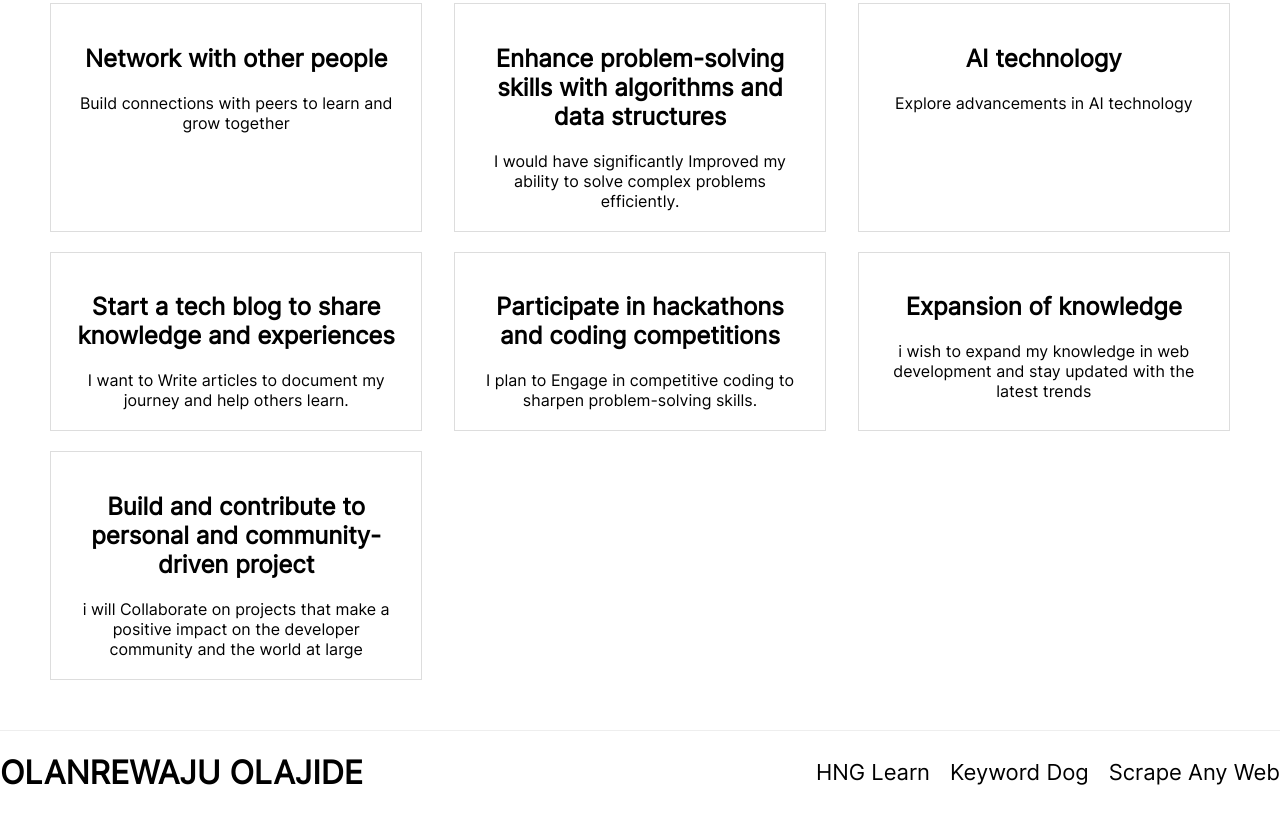
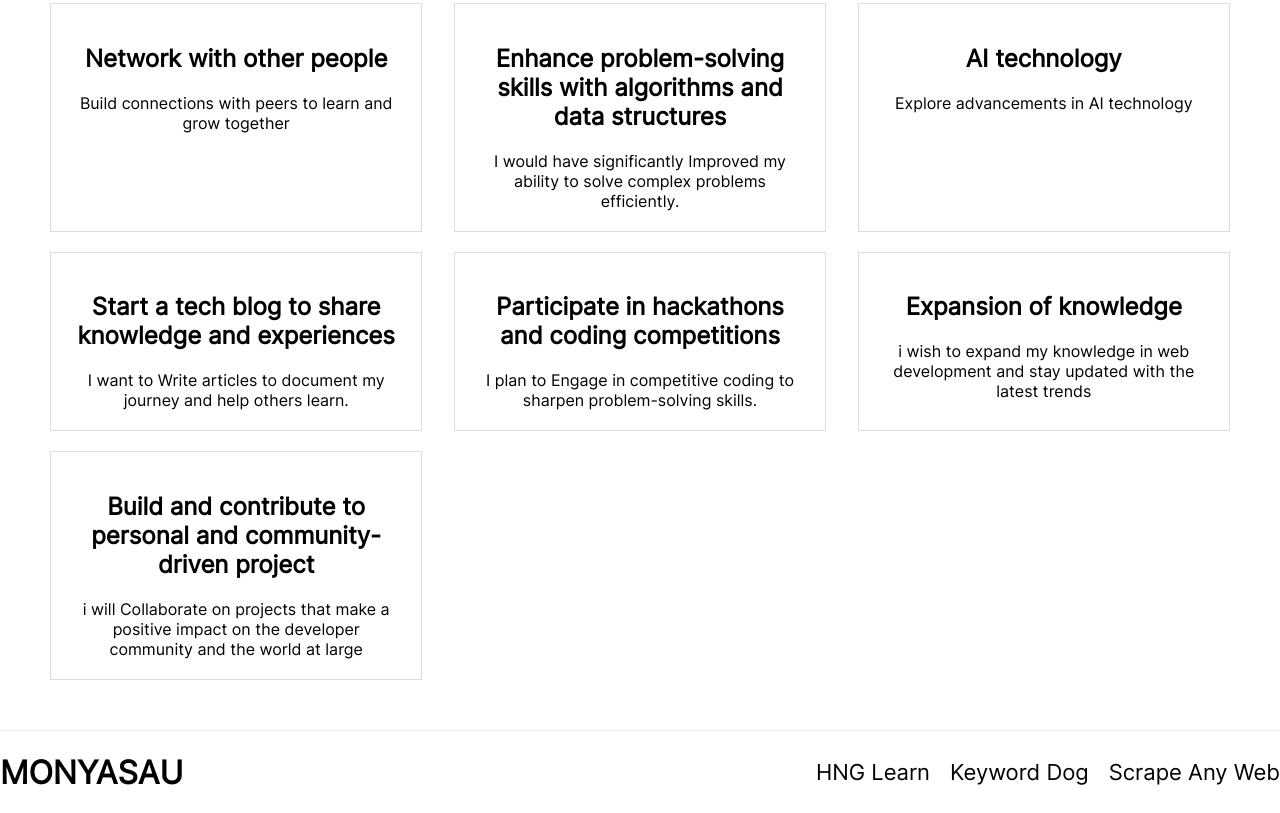
Before and after one commit to monyasau/portfolioAim, a plain HTML site: page index.html in a window 1280 px wide. Shown: the part 1176-1989 px from the top of the page. Drawn offline with Linux system fonts and the light colour scheme.

Commit message:
Updated content

```diff
--- a/index.html
+++ b/index.html
@@ -69,7 +69,9 @@
     </div>
     <footer>
         <div class="xl-screen flex justify-betweeen" style="flex-wrap: wrap;">
-            <h1 >OLANREWAJU OLAJIDE</h1>
+            <a href="https://monyasau.netlify.app">
+                <h1 >MONYASAU</h1>
+            </a>
             <div class="flex footerLinksContainer justify-between">
                 <a href="https://hng.tech/learn" data-testid="hngLink">HNG Learn</a>
                 <a href="https://keyword.dog" data-testid="keywordLink">Keyword Dog</a>
```
